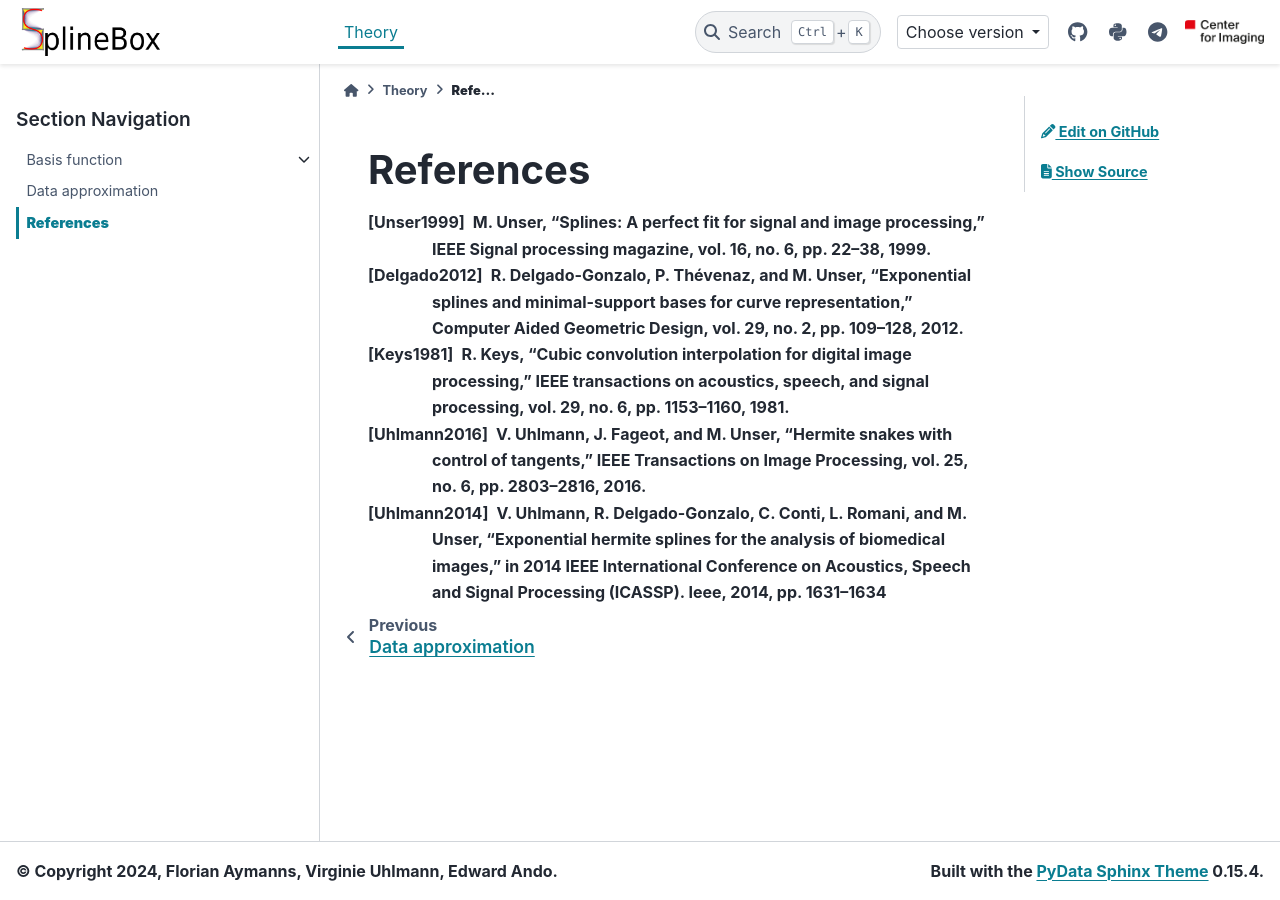
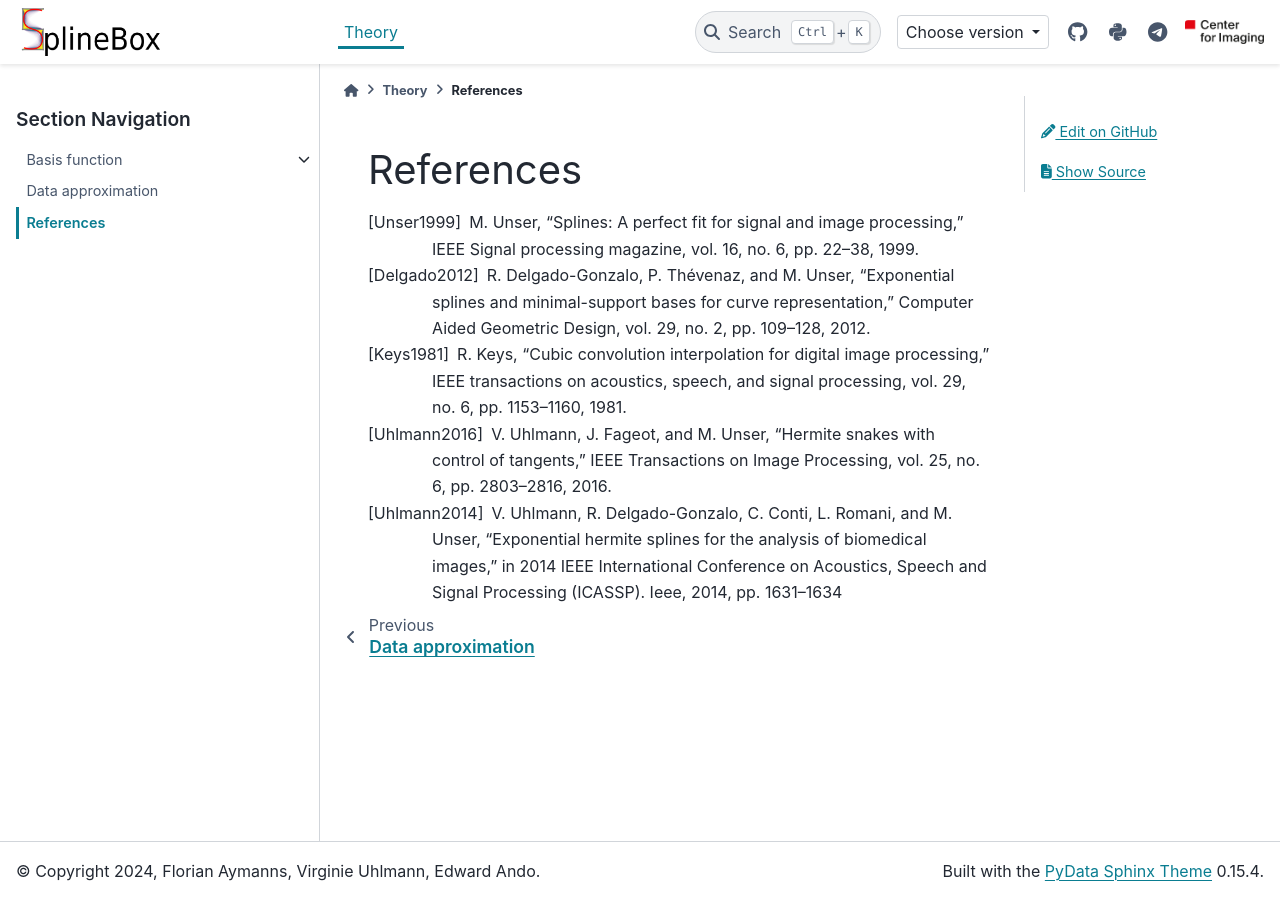
Before and after one commit to EPFL-Center-for-Imaging/splinebox, a Sphinx documentation site: the page built from docs/references.rst, in a window 1280 px wide. Built offline with Sphinx 7.4.7 and the PyData theme 0.15.4, drawn with Linux system fonts in a browser that asks for light colours; pages that are not in the unit, such as notebooks, are missing from menus.

Commit message:
Fixed boled reference title

```diff
--- a/docs/references.rst
+++ b/docs/references.rst
@@ -1,5 +1,5 @@
-**References**
-==============
+References
+==========
 
 .. [Unser1999] M\. Unser, “Splines: A perfect fit for signal and image processing,” IEEE Signal processing magazine, vol. 16, no. 6, pp. 22–38, 1999.
 
```
